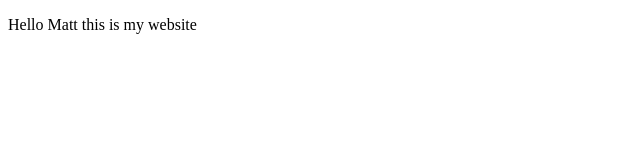
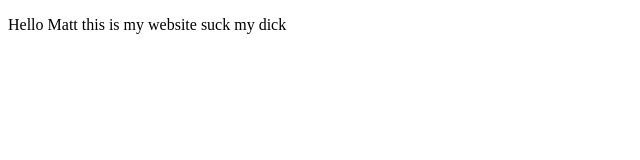
Before and after one commit to Jeffkel23/ProyectocursodemoPrework, a plain HTML site: page index.html in a window 1280 px wide. Shown: the whole page, without its empty margins (0-640 px from the left). Drawn offline with Linux system fonts and the light colour scheme.

Commit message:
agregamos suck my dickt

```diff
--- a/index.html
+++ b/index.html
@@ -7,6 +7,6 @@
     <title>Hola Mundo</title>
 </head>
 <body>
-    <p>Hello Matt this is my website</p>
+    <p>Hello Matt this is my website suck my dick</p>
 </body>
 </html>
```
